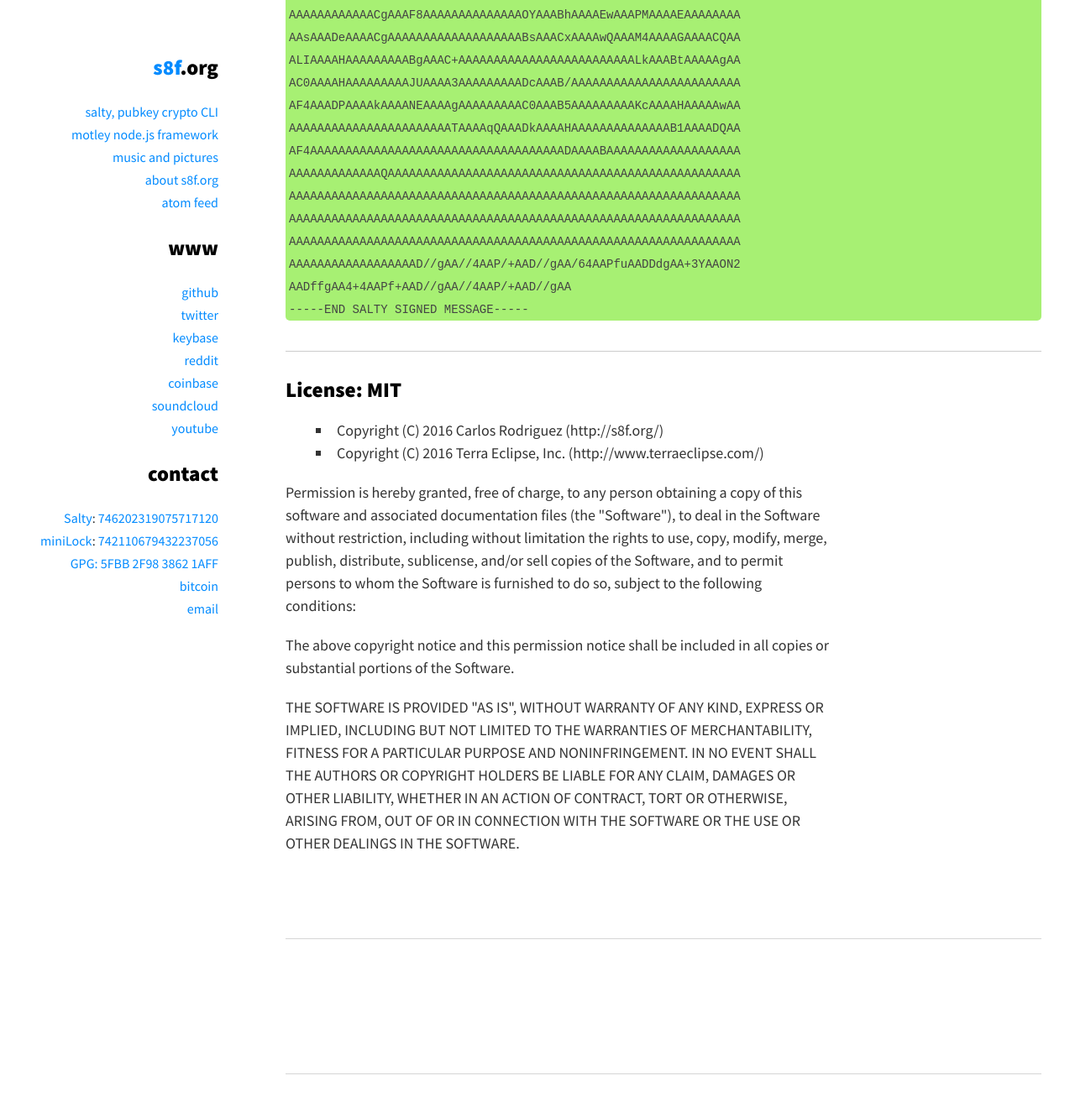
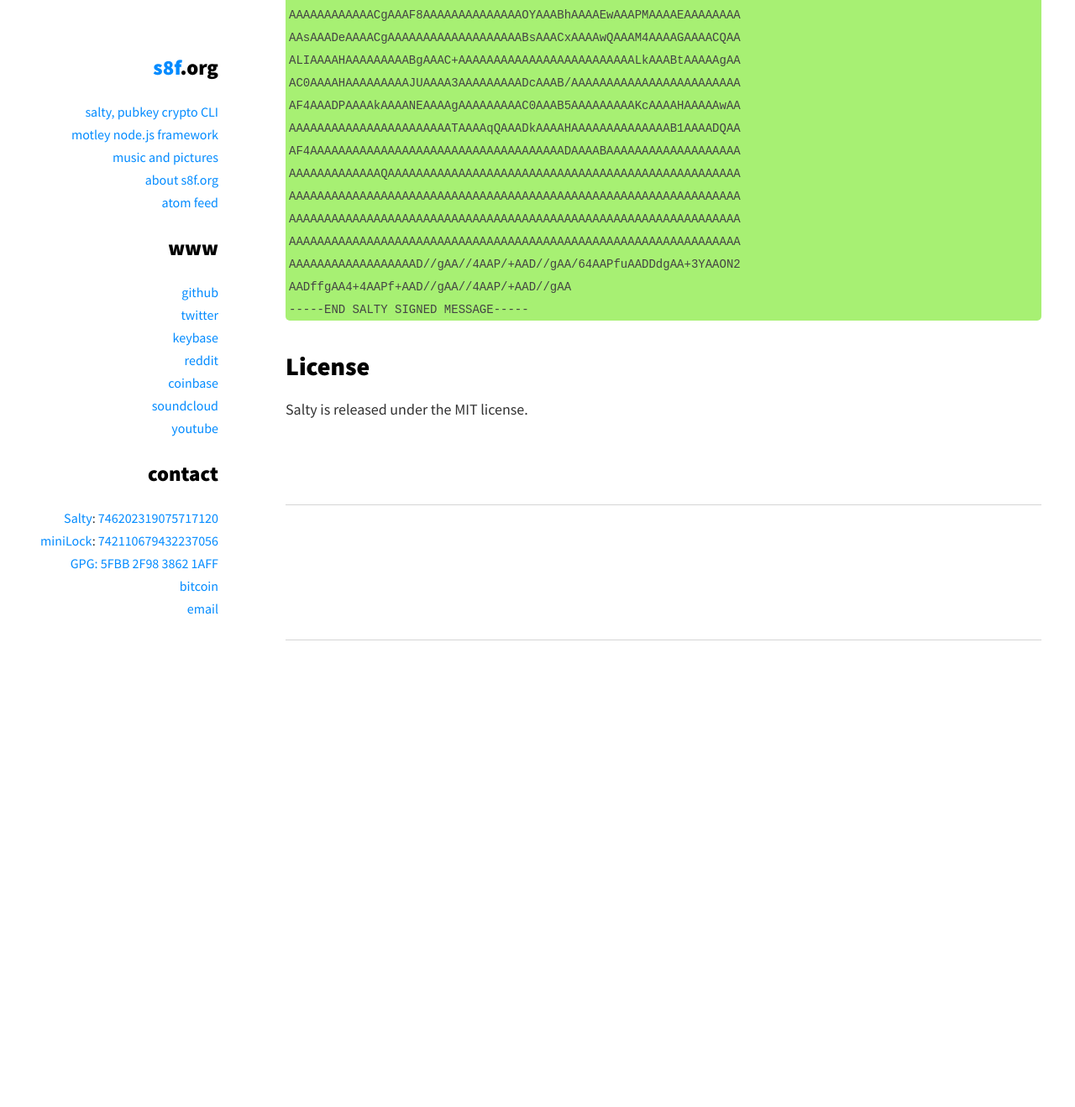
Before and after one commit to carlos8f/s8f.org, a Jekyll site: the page built from _posts/2016-06-02-1464902995.md, in a window 1280 px wide and 1400 px high, scrolled down 8938 px. Shown: the top 1319 px of the window at 84% size. Built offline with Jekyll 4.4.1, drawn with Linux system fonts in a browser that asks for light colours; some web fonts are replaced; a script that is not in the unit is left out; comment, search, counter and statistics services are not loaded; after the commit the page ends 9821 px from its top, so only the background shows below that; some of the changed text lies outside the part shown.

Commit message:
add zenbot post

````diff
--- a/_posts/2016-06-02-1464902995.md
+++ b/_posts/2016-06-02-1464902995.md
@@ -10,7 +10,7 @@ Alternative public key encryption
 
 Salty is a [nodejs](https://nodejs.org/)-powered CLI-based alternative to PGP/GPG using [NaCl](https://en.wikipedia.org/wiki/NaCl_(software)) instead of RSA/DSA.
 
-Commits and tags in this repo are signed with GPG key [5FBB 2F98 3862 1AFF](https://keybase.io/carlos8f).
+Commits and tags in [this repo](https://github.com/carlos8f/salty) are signed with GPG key [5FBB 2F98 3862 1AFF](https://keybase.io/carlos8f).
 
 ### Upcoming GUI
 
@@ -365,15 +365,6 @@ AADffgAA4+4AAPf+AAD//gAA//4AAP/+AAD//gAA
 -----END SALTY SIGNED MESSAGE-----
 ```
 
-- - -
+## License
 
-### License: MIT
-
-- Copyright (C) 2016 Carlos Rodriguez (http://s8f.org/)
-- Copyright (C) 2016 Terra Eclipse, Inc. (http://www.terraeclipse.com/)
-
-Permission is hereby granted, free of charge, to any person obtaining a copy of this software and associated documentation files (the &quot;Software&quot;), to deal in the Software without restriction, including without limitation the rights to use, copy, modify, merge, publish, distribute, sublicense, and/or sell copies of the Software, and to permit persons to whom the Software is furnished to do so, subject to the following conditions:
-
-The above copyright notice and this permission notice shall be included in all copies or substantial portions of the Software.
-
-THE SOFTWARE IS PROVIDED &quot;AS IS&quot;, WITHOUT WARRANTY OF ANY KIND, EXPRESS OR IMPLIED, INCLUDING BUT NOT LIMITED TO THE WARRANTIES OF MERCHANTABILITY, FITNESS FOR A PARTICULAR PURPOSE AND NONINFRINGEMENT. IN NO EVENT SHALL THE AUTHORS OR COPYRIGHT HOLDERS BE LIABLE FOR ANY CLAIM, DAMAGES OR OTHER LIABILITY, WHETHER IN AN ACTION OF CONTRACT, TORT OR OTHERWISE, ARISING FROM, OUT OF OR IN CONNECTION WITH THE SOFTWARE OR THE USE OR OTHER DEALINGS IN THE SOFTWARE.
+Salty is released under the MIT license.
````
Also changed, not shown: _posts/2016-06-30-1467335524.md (added, +98 -0 lines).
